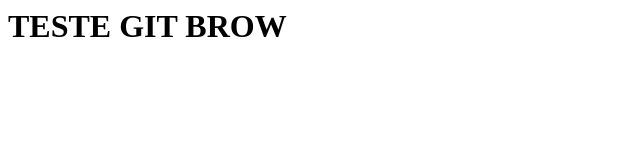
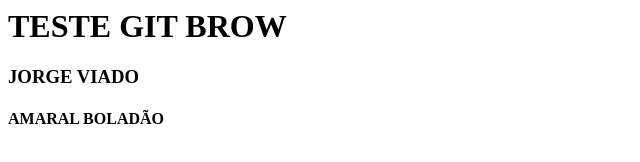
Before and after one commit to flaviorodrigues1977/gritodevs, a plain HTML site: page index.html in a window 1280 px wide. Shown: the whole page, without its empty margins (0-640 px from the left). Drawn offline with Linux system fonts and the light colour scheme.

Commit message:
atualizacao cavernosa

```diff
--- a/index.html
+++ b/index.html
@@ -2,6 +2,7 @@
 <head></head>
 <body>
 <h1>TESTE GIT BROW</h1>
-
+<h3>JORGE VIADO</h3>
+<h4>AMARAL BOLADÃO</h4>
 </body>
 </html>
```
